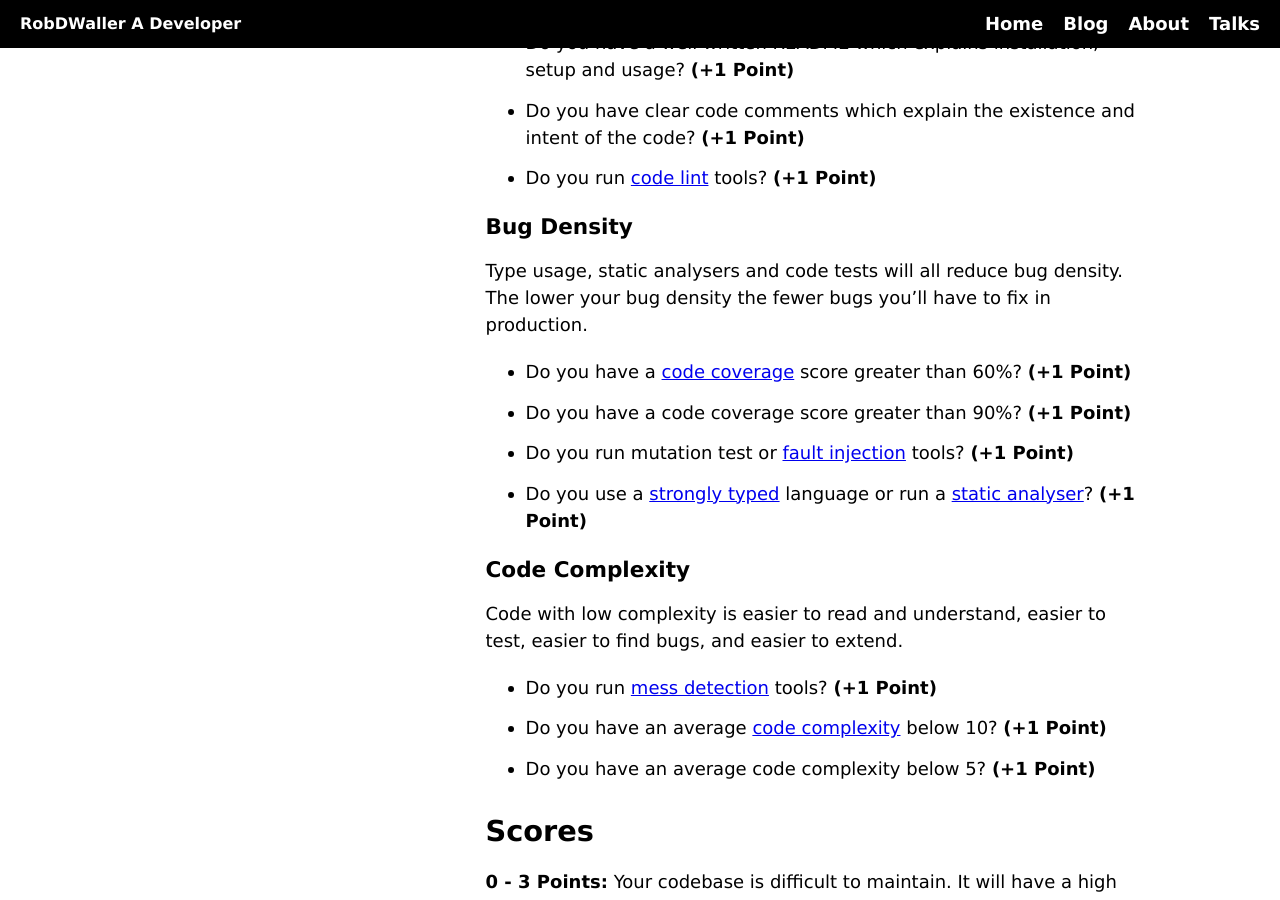
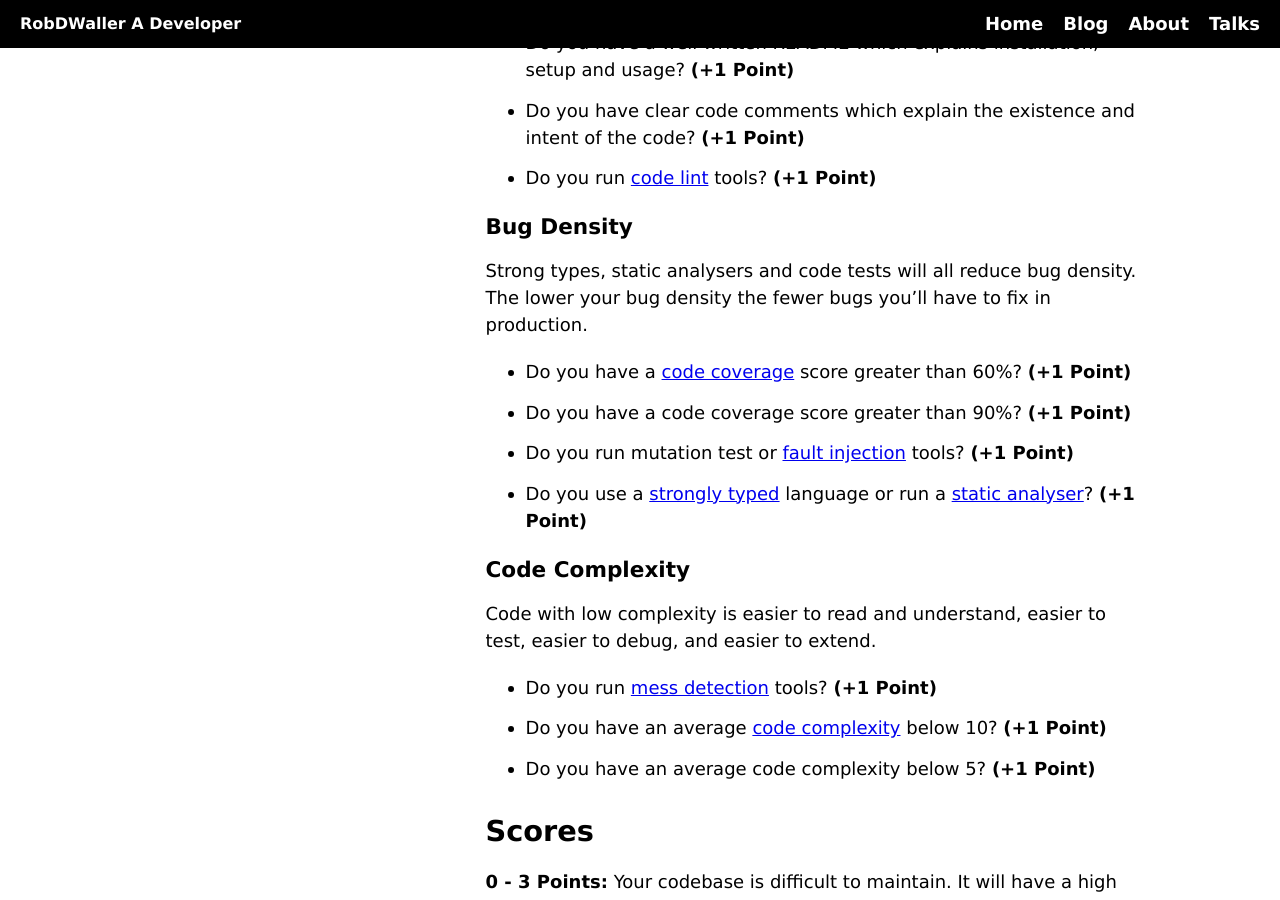
Before and after one commit to RobDWaller/robdwaller.github.io, a Jekyll site: the page built from _posts/2020-03-26-code-maintainability-test.md, in a window 1280 px wide and 900 px high, scrolled down 1640 px. Built offline with Jekyll 4.4.1, drawn with Linux system fonts in a browser that asks for light colours.

Commit message:
Minor amends to the code maintainability test posts.

```diff
--- a/_posts/2020-03-26-code-maintainability-test.md
+++ b/_posts/2020-03-26-code-maintainability-test.md
@@ -37,7 +37,7 @@ Usable code is easy to learn and fast to contribute to. Well formatted code with
 
 ### Bug Density
 
-Type usage, static analysers and code tests will all reduce bug density. The lower your bug density the fewer bugs you'll have to fix in production.
+Strong types, static analysers and code tests will all reduce bug density. The lower your bug density the fewer bugs you'll have to fix in production.
 
 - Do you have a [code coverage](https://en.wikipedia.org/wiki/Code_coverage) score greater than 60%? **(+1 Point)**
 - Do you have a code coverage score greater than 90%? **(+1 Point)**
@@ -46,7 +46,7 @@ Type usage, static analysers and code tests will all reduce bug density. The low
 
 ### Code Complexity
 
-Code with low complexity is easier to read and understand, easier to test, easier to find bugs, and easier to extend.
+Code with low complexity is easier to read and understand, easier to test, easier to debug, and easier to extend.
 
 - Do you run [mess detection](https://phpmd.org) tools? **(+1 Point)**
 - Do you have an average [code complexity](https://en.wikipedia.org/wiki/Cyclomatic_complexity) below 10? **(+1 Point)**
```
Also changed, not shown: _posts/2020-03-26-code-maintainability-test-questions.md (+11 -11 lines).
